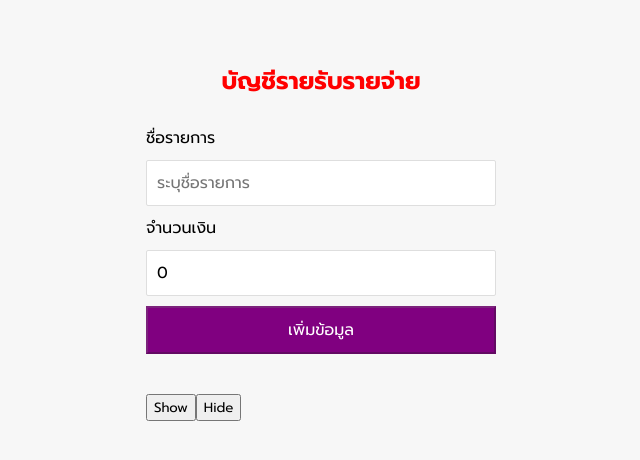
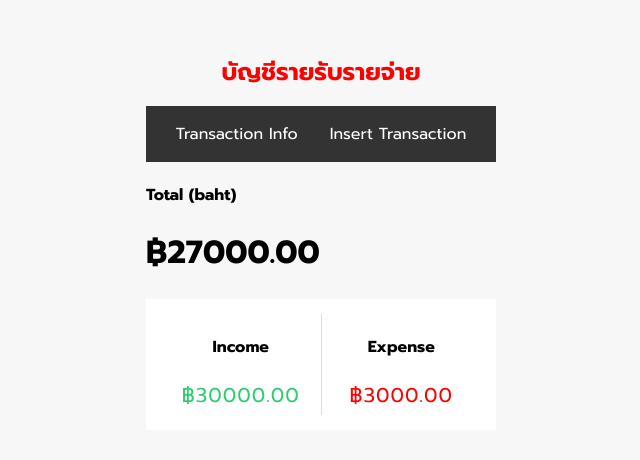
Before and after one commit to Thidtanai/Recap_Knowledge, a React (Create React App) app in the folder Kong/JS_React/react-basic/: page / in a window 1280 px wide. Shown: the part 158-618 px from the top of the page, without its empty margins (319-959 px from the left). Built offline with nearby package versions, Linux system fonts and the light colour scheme.

Commit message:
Update_Router

```diff
--- a/Kong/JS_React/react-basic/src/App.css
+++ b/Kong/JS_React/react-basic/src/App.css
@@ -1,11 +1,11 @@
-@import url('https://fonts.googleapis.com/css2?family=Prompt:ital,wght@0,100;0,200;0,300;0,400;0,500;0,600;0,700;0,800;0,900;1,100;1,200;1,300;1,400;1,500;1,600;1,700;1,800;1,900&family=Sriracha&display=swap');
+@import url("https://fonts.googleapis.com/css2?family=Prompt:ital,wght@0,100;0,200;0,300;0,400;0,500;0,600;0,700;0,800;0,900;1,100;1,200;1,300;1,400;1,500;1,600;1,700;1,800;1,900&family=Sriracha&display=swap");
 
-*{
+* {
   box-sizing: border-box;
-  font-family: 'Prompt', sans-serif;
+  font-family: "Prompt", sans-serif;
 }
 
-body{
+body {
   background: #f7f7f7;
   display: flex;
   flex-direction: column;
@@ -15,7 +15,25 @@ body{
   margin: 0;
 }
 
-.container{
+.container {
   margin: 30px auto;
   width: 350px;
 }
+
+.horizontal-menu {
+  list-style-type: none;
+  margin: 0;
+  padding: 0;
+  overflow: hidden;
+  background: #333;
+  text-align: center;
+}
+.horizontal-menu li{
+  display: inline-block;
+}
+.horizontal-menu a{
+  color: white;
+  text-decoration: none;
+  padding: 16px;
+  display: block;
+}
--- a/Kong/JS_React/react-basic/src/App.js
+++ b/Kong/JS_React/react-basic/src/App.js
@@ -1,12 +1,13 @@
 //import logo from "./logo.svg";
 import "./App.css";
 import React, { useEffect } from "react";
-import { useState, useReducer } from "react";
+import { useState } from "react";
 
 import Transaction from "./components/Transaction";
 import FormComponent from "./components/FormComponent";
 import DataContext from "./data/DataContext";
 import ReportComponent from "./components/ReportComponent";
+import { BrowserRouter as Router, Routes, Route, Link } from "react-router-dom";
 
 // Nested component
 const Title = () => (
@@ -16,8 +17,13 @@ const Title = () => (
 );
 
 function App() {
+  const initData = [
+    { id: 1, title: "Home", amount: -3000 },
+    { id: 2, title: "Income", amount: 30000 },
+  ];
+
   //Data is send to Transaction
-  const [items, setItems] = useState([]);
+  const [items, setItems] = useState(initData);
 
   const [reportIncome, setReportIncome] = useState(0);
   const [reportExpense, setReportExpense] = useState(0);
@@ -38,21 +44,23 @@ function App() {
       .filter((element) => element < 0)
       .reduce((total, element) => (total += element), 0);
 
-    setReportIncome(income);
-    setReportExpense(Math.abs(expense));
+    setReportIncome(income.toFixed(2));
+    setReportExpense(Math.abs(expense).toFixed(2));
   }, [items, reportIncome, reportExpense]);
 
-  //reducer state
-  const [showReport, setShowReport] = useState(false);
-  const reducer = (state, action) => {
-    switch (action.type) {
-      case "SHOW":
-        return setShowReport(true);
-      case "HIDE":
-        return setShowReport(false);
-    }
-  };
-  const [result, dispatch] = useReducer(reducer, showReport);
+  // //reducer state
+  // const [showReport, setShowReport] = useState(false);
+  // const reducer = (state, action) => {
+  //   switch (action.type) {
+  //     case "SHOW":
+  //       return setShowReport(true);
+  //     case "HIDE":
+  //       return setShowReport(false);
+  //     default:
+  //       return setShowReport(false);
+  //   }
+  // };
+  // const [result, dispatch] = useReducer(reducer, showReport);
 
   return (
     /* Provider */
@@ -64,17 +72,40 @@ function App() {
     >
       <div className="container">
         <Title />
-        {showReport && <ReportComponent />}
-        <FormComponent onAddItem={onAddNewItem} />
-        <Transaction items={items} />
+        {/* Router */}
+        <Router>
+          <div>
+            <ul className="horizontal-menu">
+              <li>
+                <Link to="/">Transaction Info</Link>
+              </li>
+              <li>
+                <Link to="/insert">Insert Transaction</Link>
+              </li>
+            </ul>
+            <Routes>
+              <Route path="/" element={<ReportComponent />}></Route>
+              <Route
+                path="/insert"
+                element={
+                  <>
+                    <FormComponent onAddItem={onAddNewItem} />
+                    <Transaction items={items} />
+                  </>
+                }
+              ></Route>
+            </Routes>
+          </div>
+        </Router>
+        {/* {showReport && <ReportComponent />} */}
         {/* Reducer */}
-        <h1>{result}</h1>
-        <button onClick={() => dispatch({ type: "SHOW"})}>
+        {/* <h1>{result}</h1> */}
+        {/* <button onClick={() => dispatch({ type: "SHOW"})}>
           Show
         </button>
         <button onClick={() => dispatch({ type: "HIDE"})}>
           Hide
-        </button>
+        </button> */}
       </div>
     </DataContext.Provider>
   );
--- a/Kong/JS_React/react-basic/src/components/ReportComponent.js
+++ b/Kong/JS_React/react-basic/src/components/ReportComponent.js
@@ -15,7 +15,7 @@ const ReportComponent = () => {
         )}
       </DataContext.Consumer> */}
       <h4>Total (baht)</h4>
-      <h1>฿{income - expense}</h1>
+      <h1>฿{(income - expense).toFixed(2)}</h1>
       <div className="report-container">
         <div>
           <h4>Income</h4>
```
